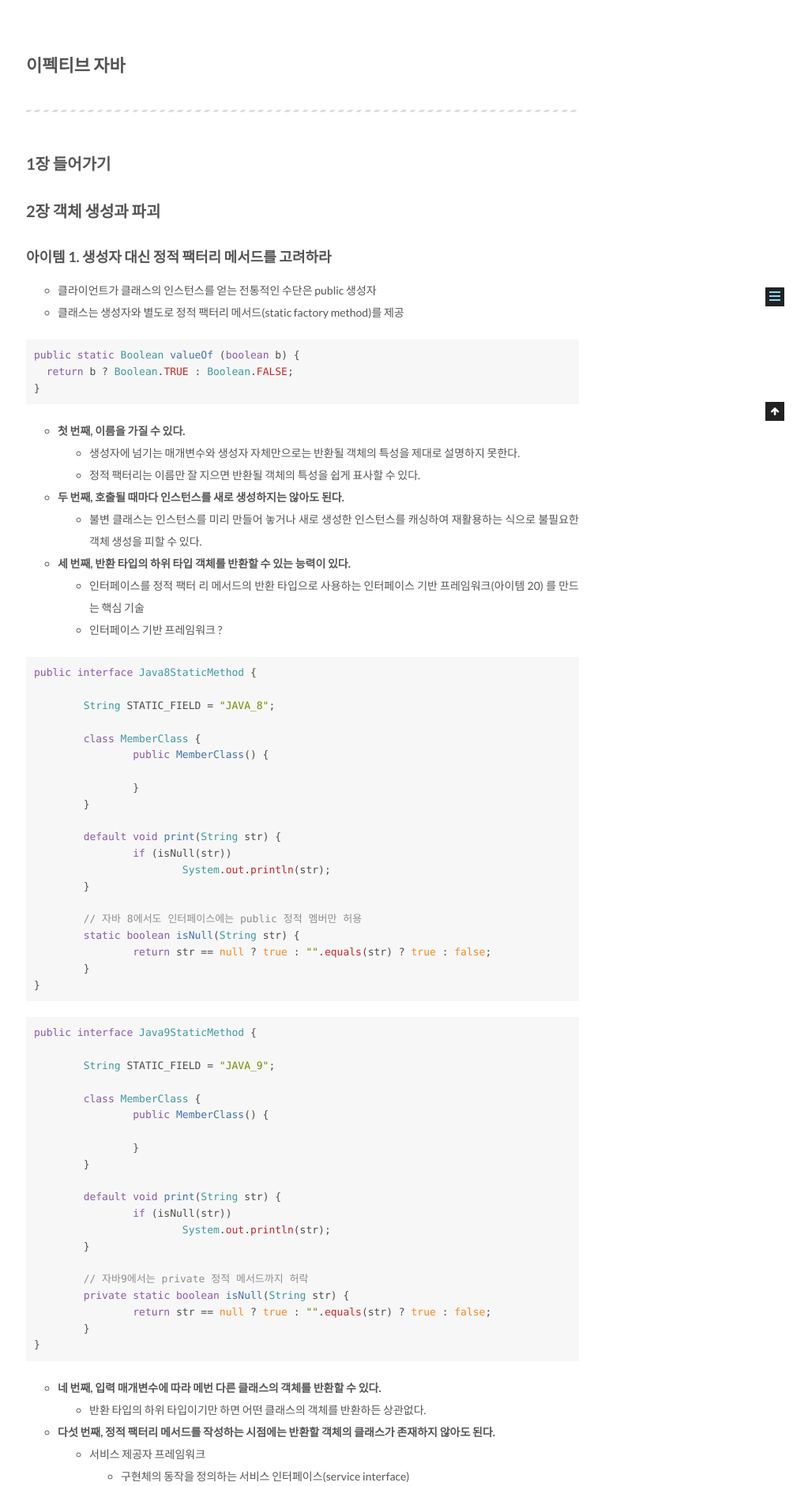
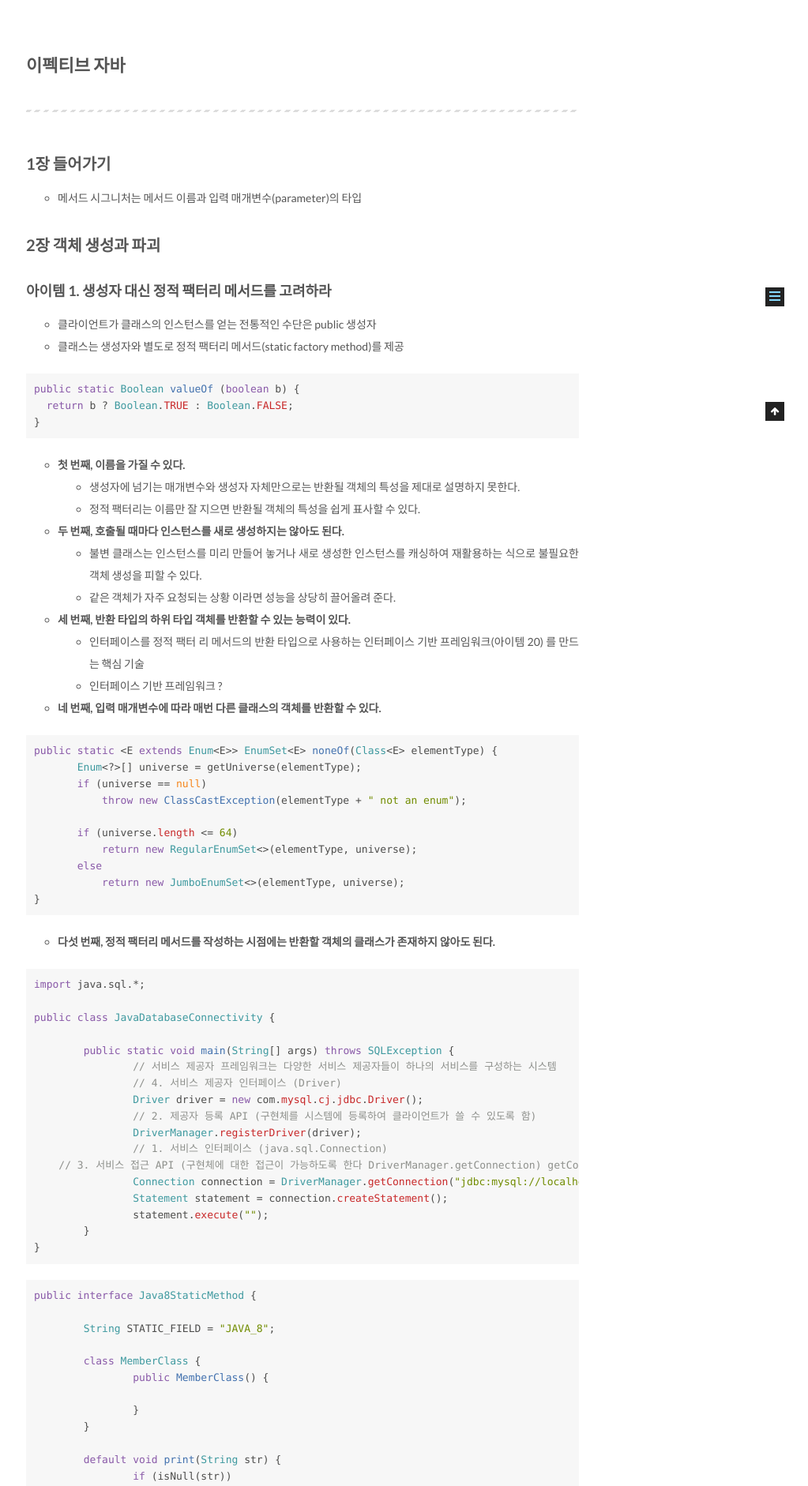
Before and after one commit to csj4032/csj4032.github.io, a Jekyll site: the page built from _posts/2018-11-10-Effective-Java.md, in a window 1280 px wide. Shown: the part 467-2349 px from the top of the page at 79% size, without its empty margins (257-1280 px from the left). Built offline with Jekyll 4.4.1, drawn with Linux system fonts in a browser that asks for light colours; comment, search, counter and statistics services are not loaded; some of the changed text lies outside the part shown.

Commit message:
아이템 1. 생성자 대신 정적 팩터리 메서드를 고려하라

````diff
--- a/_posts/2018-11-10-Effective-Java.md
+++ b/_posts/2018-11-10-Effective-Java.md
@@ -13,6 +13,7 @@ comments: true
 ---
 
 ## 1장 들어가기
+* 메서드 시그니처는 메서드 이름과 입력 매개변수(parameter)의 타입
 
 ## 2장 객체 생성과 파괴
 
@@ -33,10 +34,48 @@ public static Boolean valueOf (boolean b) {
 
 * **두 번째, 호출될 때마다 인스턴스를 새로 생성하지는 않아도 된다.**
   * 불변 클래스는 인스턴스를 미리 만들어 놓거나 새로 생성한 인스턴스를 캐싱하여 재활용하는 식으로 불필요한 객체 생성을 피할 수 있다.
+  * 같은 객체가 자주 요청되는 상황 이라면 성능을 상당히 끌어올려 준다.
 
 * **세 번째, 반환 타입의 하위 타입 객체를 반환할 수 있는 능력이 있다.**
   * 인터페이스를 정적 팩터 리 메서드의 반환 타입으로 사용하는 인터페이스 기반 프레임워크(아이템 20) 를 만드는 핵심 기술
   * 인터페이스 기반 프레임워크 ?
+
+* **네 번째, 입력 매개변수에 따라 매번 다른 클래스의 객체를 반환할 수 있다.**
+
+```java
+public static <E extends Enum<E>> EnumSet<E> noneOf(Class<E> elementType) {
+       Enum<?>[] universe = getUniverse(elementType);
+       if (universe == null)
+           throw new ClassCastException(elementType + " not an enum");
+
+       if (universe.length <= 64)
+           return new RegularEnumSet<>(elementType, universe);
+       else
+           return new JumboEnumSet<>(elementType, universe);
+}
+```
+
+* **다섯 번째, 정적 팩터리 메서드를 작성하는 시점에는 반환할 객체의 클래스가 존재하지 않아도 된다.**
+
+```java
+import java.sql.*;
+
+public class JavaDatabaseConnectivity {
+
+	public static void main(String[] args) throws SQLException {
+		// 서비스 제공자 프레임워크는 다양한 서비스 제공자들이 하나의 서비스를 구성하는 시스템
+		// 4. 서비스 제공자 인터페이스 (Driver)
+		Driver driver = new com.mysql.cj.jdbc.Driver();
+		// 2. 제공자 등록 API (구현체를 시스템에 등록하여 클라이언트가 쓸 수 있도록 함)
+		DriverManager.registerDriver(driver);
+		// 1. 서비스 인터페이스 (java.sql.Connection)
+    // 3. 서비스 접근 API (구현체에 대한 접근이 가능하도록 한다 DriverManager.getConnection) getConnection() '유연한 정적 팩터라'
+ 		Connection connection = DriverManager.getConnection("jdbc:mysql://localhost:3306", null);
+		Statement statement = connection.createStatement();
+		statement.execute("");
+	}
+}
+```
 
 ```java
 public interface Java8StaticMethod {
@@ -112,22 +151,51 @@ public interface Java9StaticMethod {
   * 매개변수가 없는 생성자로 객체를 만든 후, 세터(setter) 메서드들을 호출해 원하는 매개변수의 값을 설정하는 방식
   * 자바빈즈 패턴에서는 객체 하나를 만들려면 메서드를 여러 개 호출
   * 객체가 완전히 생성되기 전까지는 일관성(consistency)이 무너진 상태에 놓이게 된다.
-  * 자바빈즈 패턴에서는 클래스를 불변(아이템 17)으로 만들 수 없으며 스레드 안전성을 얻으려면 프로그래머가 추가 작업
+  * 자바빈즈 패턴에서는 클래스를 불변(아이템 17)으로 만들 수 없으며 스레드 안전성을 얻으려면 프로그래머가 **추가 작업(?)**
 * 빌더 패턴(Builder pattern)
   * 점층적 생성자 패턴의 안전성과 자바 빈즈 패턴의 가독성을 겸비
   * 객체를 만들려면, 그에 앞서 빌더부터 만들어야 한다.
   * 빌더 생성 비용이 크지는 않지만 성능에 민감한 상황에서는 문제가 될 수 있다.
+* 빌더 패턴은 (파이썬 과 스칼라에 있는) 명명된 선택적 매개변수(named optional parameters)를 흉내 낸 것이다.
+* 빌더 패턴은 **계층적으로 설계된 클래스** 와 함께 쓰기에 좋다.
+* 하위 클래스의 메서드가 상위 클래스의 메서드가 정의한 반환 타입이 아닌, 그 하위 타입을 반환하는 기능을 공변 반환 타이핑(covariant return typing)이라 한다.
 
 * 얼리고(freezing)?
+* self type : 명시적으로 타입이 지정된 자기 참조
 
 ### 아이템 3. private 생성자나 열거 타입으로 싱글턴임을 보증하라
 
 * 클래스를 싱글턴으로 만들면 이를 사용하는 클라이언트를 테스트하기가 어려워질 수 있다.
  * Mock 이란?
  * 테스트 란?
+
+```java
+public class Elvis {
+  public static final Elvis INSTANCE = new Elvis();
+  private Elvis() { ... }
+  public void leaveTheBuilding() { ... }
+}
+```
+
+ ```java
+public class Elvis {
+  private static final Elvis INSTANCE = new Elvis(); private Elvis() { ... }
+  public static Elvis getInstance() { return INSTANCE; }
+  public void leaveTheBuilding() { ... }
+}
+ ```
+
 * 싱글턴을 만드는 방식
   * public static 멤버가 final 필드인 방식
+    * 권한이 있는 클라이언트는 리플렉션 API 인 AccessibleObject.setAccessible을 사용해 private 생성자를 호출할 수 있다.
   * 정적 팩터리 메서드를 public static 멤버로 제공
+    * API 를 바꾸지 않고도 싱글턴이 아니게 변경할 수 있다는 점
+    * 장점은 원한다면 정적 팩터리를 제네릭 싱글 턴 팩터리로 만들 수 있다는 점
+
+## 4장 클래스와 인터페이스
+
+### 아이템 15 클래스와 멤버의 접근 권한을 최소화하
+**정보 은닉, 혹은 캡슐화라고 하는 이 개념은 소프트웨어 설계의 근간이 되는 원리다.**
 
 ## 12장 직렬화
 
@@ -139,3 +207,5 @@ public interface Java9StaticMethod {
 * 바이트 스트림을 역직렬화하는 과정에서 이 메서드는 그 타입들 안의 모든 코드를 수행할 수 있음
 * HashSet 인스턴스 를 역직렬화하려면 그 원소들의 해시코드를 계산
 * 직렬화 위험을 회피하는 가장 좋은 방법은 아무것도 역직렬화하지 않는 것
+* 직렬화를 피할 수 없고 역직렬화한 데이터가 안전한지 완전히 확신할 수 없 다면 객체 역직렬화 필터링(java.io.ObjectInputFilter)을 사용하자
+* 블랙리스트 방식보다는 화이트리스트 방식을 추천한다.
````
